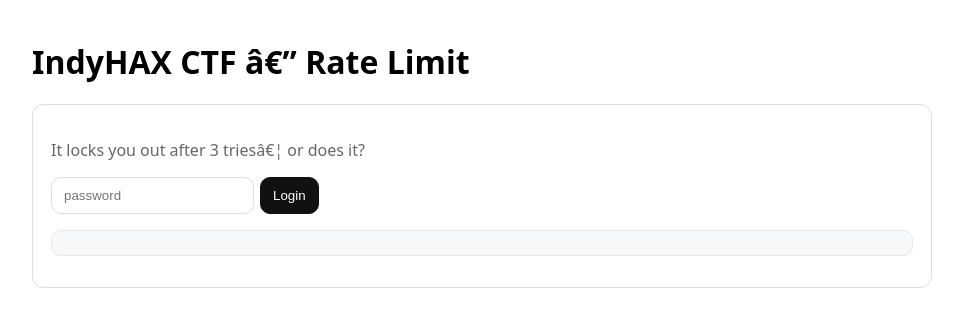
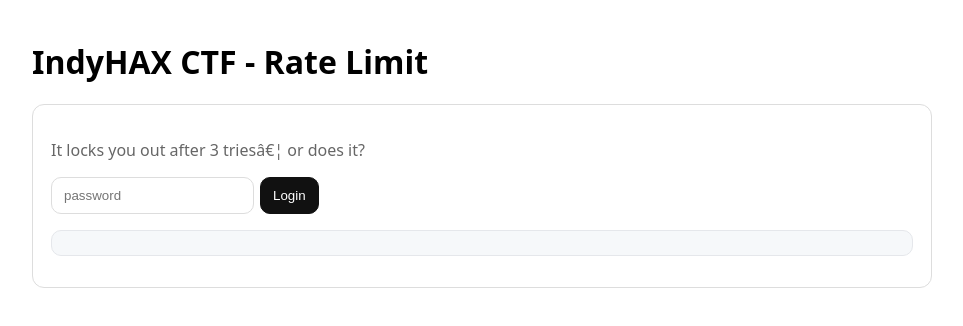
Before and after one commit to indyhax/indyhax-rate-limit, a plain HTML site: page index.html in a window 1280 px wide. Shown: the whole page, without its empty margins (158-1121 px from the left). Drawn offline with Linux system fonts and the light colour scheme.

Commit message:
Sanitize encoding artifacts / remove dashes

```diff
--- a/index.html
+++ b/index.html
@@ -2,7 +2,7 @@
 <title>IndyHAX â€¢ Rate Limit</title>
 <style>body{font-family:system-ui,Segoe UI,Roboto,Arial,sans-serif;max-width:900px;margin:40px auto;padding:0 16px}.card{border:1px solid #ddd;border-radius:12px;padding:18px;background:#fff}.muted{color:#666}input{padding:10px 12px;border-radius:10px;border:1px solid #ddd}button{padding:10px 12px;border-radius:10px;border:1px solid #111;background:#111;color:#fff;margin-left:6px}pre{margin-top:12px;padding:12px;border-radius:10px;background:#f6f8fa;border:1px solid #e5e7eb;white-space:pre-wrap}</style>
 </head><body>
-<h1>IndyHAX CTF â€” Rate Limit</h1>
+<h1>IndyHAX CTF - Rate Limit</h1>
 <div class="card">
 <p class="muted">It locks you out after 3 triesâ€¦ or does it?</p>
 <p><input id="pw" placeholder="password"/><button id="go">Login</button></p>
```
